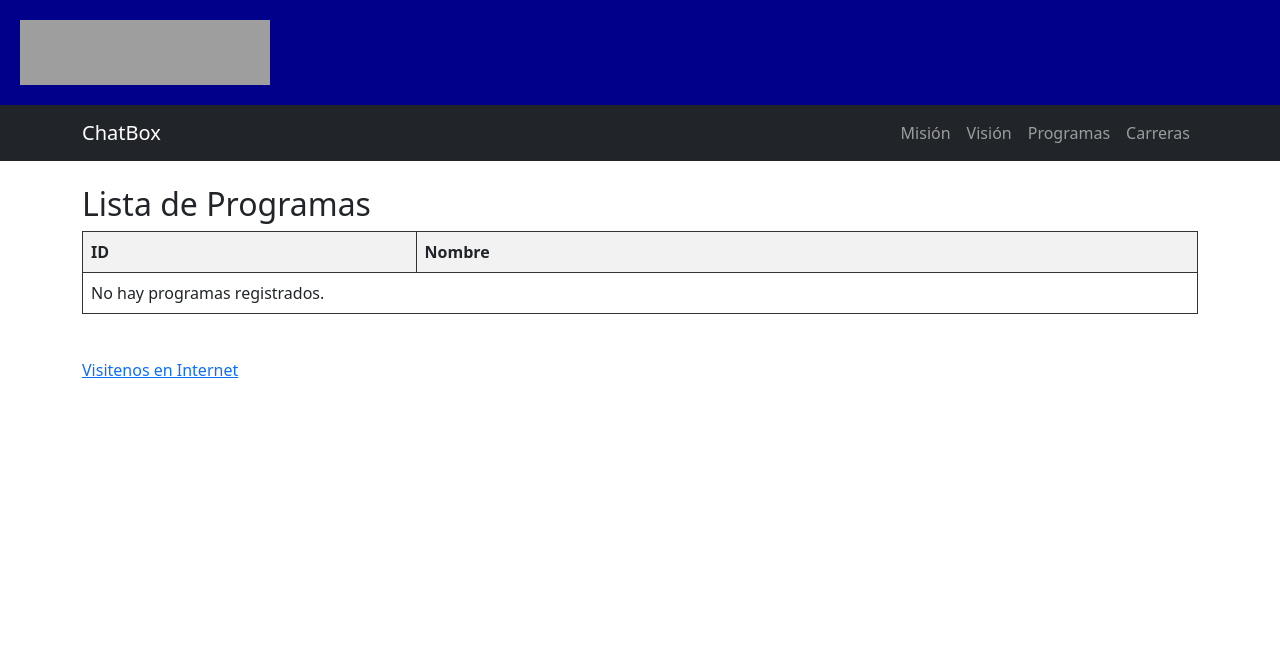
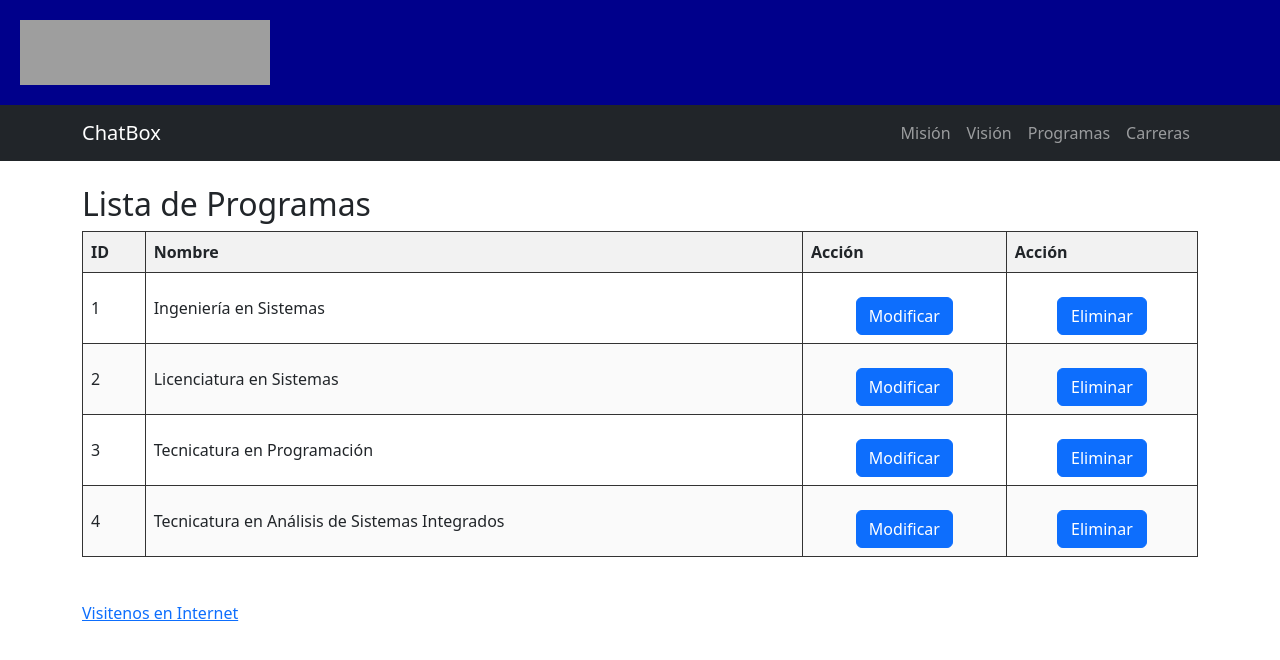
Before and after one commit to Estudiante8888/chatbox, a Flask app: page /listaCarrera in a window 1280 px wide. Shown: the top 660 px of the page. Run offline with Flask 3, Linux system fonts and the light colour scheme; data comes from the database, SQL or seed files in the repository; data that the repository does not hold is empty; grey boxes are pictures that could not be loaded.

Commit message:
acciones para completar el CRUD

```diff
--- a/main.py
+++ b/main.py
@@ -1,5 +1,6 @@
 from flask import Flask, render_template, request, redirect, url_for
 from conexion import create_connection
+import sqlite3
 
 app = Flask(__name__)
 DB_FILE = "sisemasexp.db"
@@ -76,6 +77,42 @@ def carrera():
 
     return render_template("listaCarrera.html", programas=rows)
 
+@app.route("/modificar/<int:id>")
+def modificar_programa(id):
+    conn = create_connection(DB_FILE)
+    cursor = conn.cursor()
+    cursor.execute("SELECT * FROM programas WHERE codcarrera = ?", (id,))
+    programa = cursor.fetchone()
+    conn.close()
+
+    if programa:
+        print(dict(programa))  # 👈 imprime los nombres de columna y valores
+        return render_template("modificar.html", programa=programa)
+    else:
+        return "Programa no encontrado", 404
+
+
+@app.route("/actualizar/<int:id>", methods=["POST"])
+def actualizar_programa(id):
+    nueva_descripcion = request.form["descarrera"]
+    conn = create_connection(DB_FILE)
+    cursor = conn.cursor()
+    cursor.execute("UPDATE programas SET descarrera = ? WHERE codcarrera = ?", (nueva_descripcion, id))
+    conn.commit()
+    conn.close()
+
+    return redirect(url_for('carrera'))
+
+
+@app.route("/eliminar/<int:id>", methods=["POST"])
+def eliminar_programa(id):
+    conn = create_connection(DB_FILE)
+    cursor = conn.cursor()
+    cursor.execute("DELETE FROM programas WHERE codcarrera = ?", (id,))
+    conn.commit()
+    conn.close()
+    return redirect(url_for('carrera'))
+
 
 if __name__ == "__main__":
     app.run(host="0.0.0.0", port=5000, debug=True)
--- a/static/css/style.css
+++ b/static/css/style.css
@@ -25,3 +25,11 @@
   .tabla-programas tr:nth-child(even) {
     background-color: #fafafa;
   }
+  .tabla-programas td:nth-child(3),
+  .tabla-programas td:nth-child(4) {
+    text-align: center;
+    vertical-align: middle;
+  }
+  .btn {
+    min-width: 90px;
+  }
--- a/templates/listaCarrera.html
+++ b/templates/listaCarrera.html
@@ -10,6 +10,8 @@
     <tr>
       <th>ID</th>
       <th>Nombre</th>
+      <th>Acción</th>
+      <th>Acción</th>
     </tr>
   </thead>
   <tbody>
@@ -17,13 +19,30 @@
       <tr>
         <td>{{ prog[0] }}</td>
         <td>{{ prog[1] }}</td>
+        <td>
+          <form action="/modificar/{{ prog[0] }}" method="get" style="display:inline;">
+            <button type="submit" class="btn btn-primary mt-3">Modificar</button>
+          </form>
+        </td>
+        <td>
+          <form action="{{ url_for('eliminar_programa', id=prog['codcarrera']) }}" method="post" onsubmit="return confirm('¿Estás seguro de eliminar este programa?');">
+            <button type="submit" class="btn btn-primary mt-3">Eliminar</button>
+          </form>
+        </td>
       </tr>
     {% else %}
       <tr>
-        <td colspan="2">No hay programas registrados.</td>
+        <td colspan="4">No hay programas registrados.</td>
       </tr>
     {% endfor %}
   </tbody>
 </table>
 
+<script>
+  function confirmarEliminacion() {
+    return confirm("¿Estás seguro de que deseas eliminar este programa?");
+  }
+</script>
+
+
 {% endblock %}
--- a/templates/respuesta.html
+++ b/templates/respuesta.html
@@ -6,7 +6,6 @@
 <h1>Respuesta creación de registro</h1>
 <p>✅ Registro guardado exitosamente</p>
 
-<!-- Botón para volver a la página de inserción -->
 <a href="{{ url_for('programas') }}" class="btn btn-primary mt-3"> Insertar otro programa</a>
 
 {% endblock %}
```
Also changed, not shown: templates/modificar.html (added, +18 -0 lines), sisemasexp.db.
